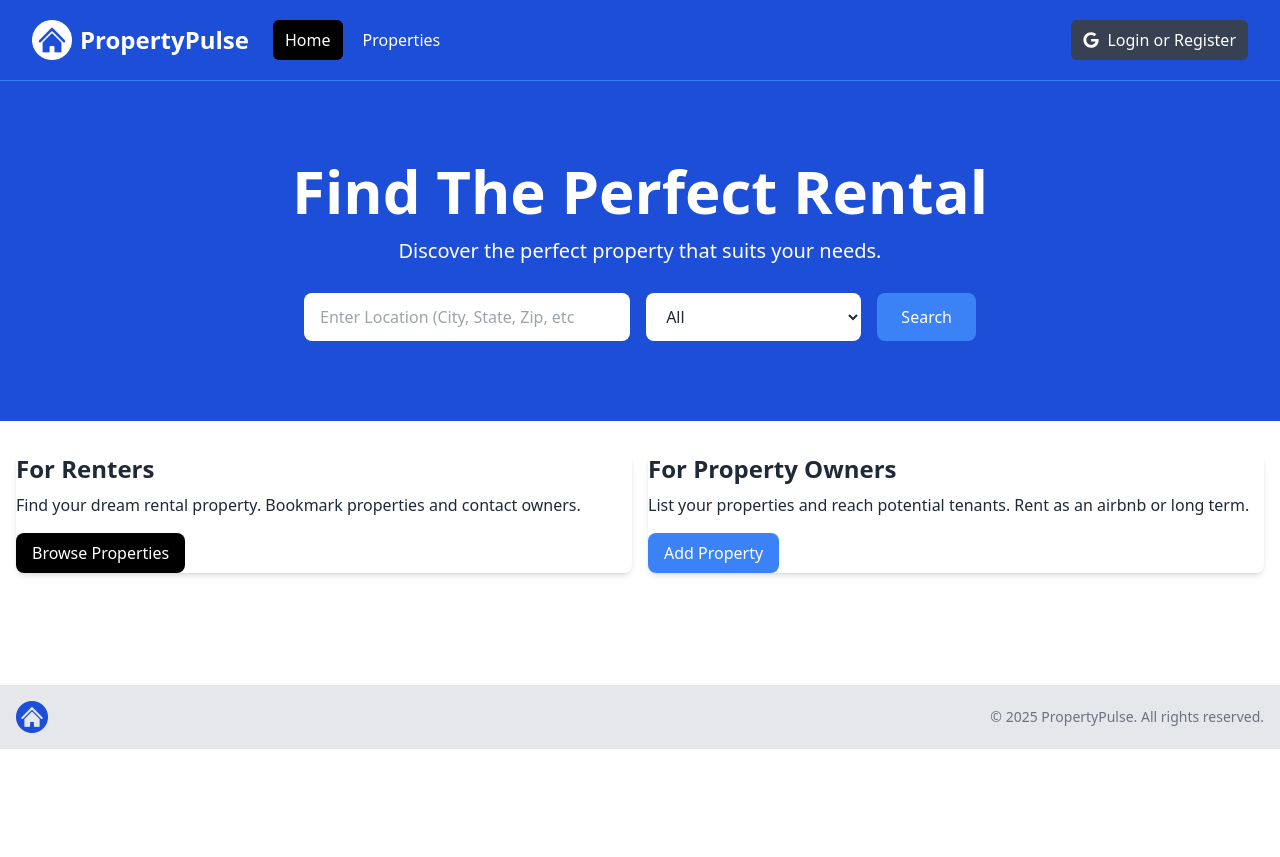
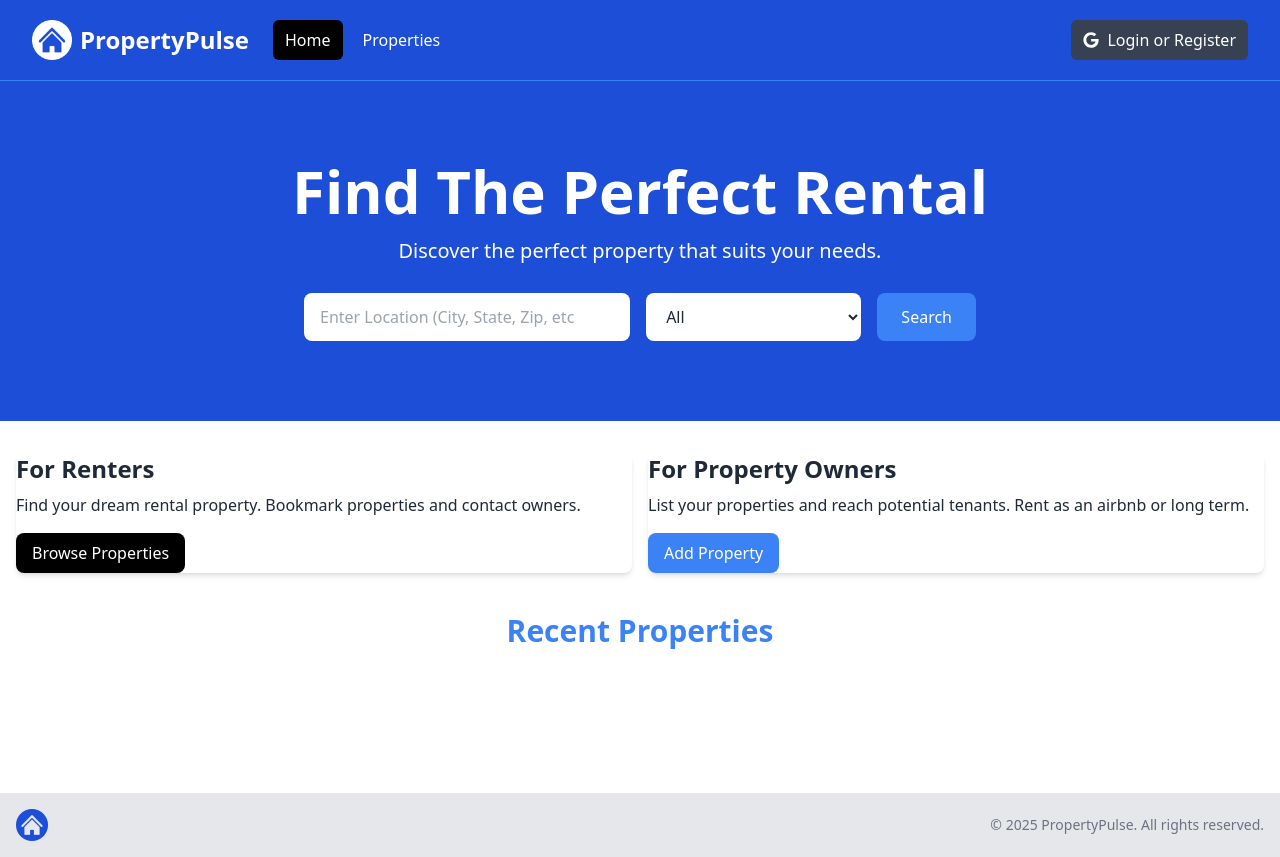
Before and after one commit to Jaspreet-Nijjar/nextjs-property-app, a Next.js app: page / in a window 1280 px wide. Before the commit the page ends 800 px from the top, so only its background shows below. Built offline with nearby package versions, Linux system fonts and the light colour scheme.

Commit message:
creating HomeProperties component

```diff
--- a/app/page.tsx
+++ b/app/page.tsx
@@ -1,4 +1,5 @@
 import Hero from '@/components/Hero';
+import HomeProperties from '@/components/HomeProperties';
 import InfoBoxes from '@/components/InfoBoxes';
 
 const Home = () => {
@@ -6,6 +7,7 @@ const Home = () => {
     <>
       <Hero />
       <InfoBoxes />
+      <HomeProperties />
     </>
   );
 };
--- /dev/null
+++ b/components/HomeProperties.tsx
@@ -0,0 +1,15 @@
+import properties from '../properties.json';
+
+const HomeProperties = () => {
+  return (
+    <section className="px-4 py-6">
+      <div className="container-xl lg:container m-auto">
+        <h2 className="text-3xl font-bold text-blue-500 mb-6 text-center">
+          Recent Properties
+        </h2>
+      </div>
+    </section>
+  );
+};
+
+export default HomeProperties;
```
